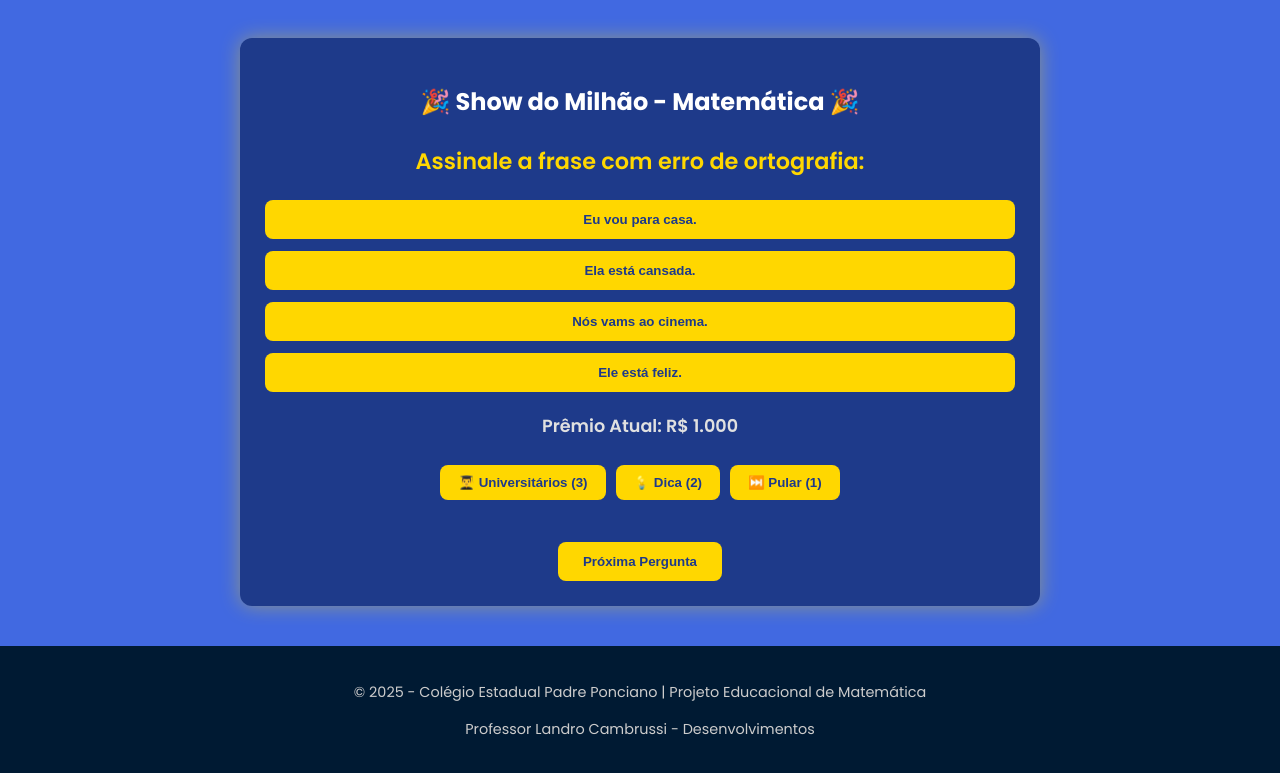
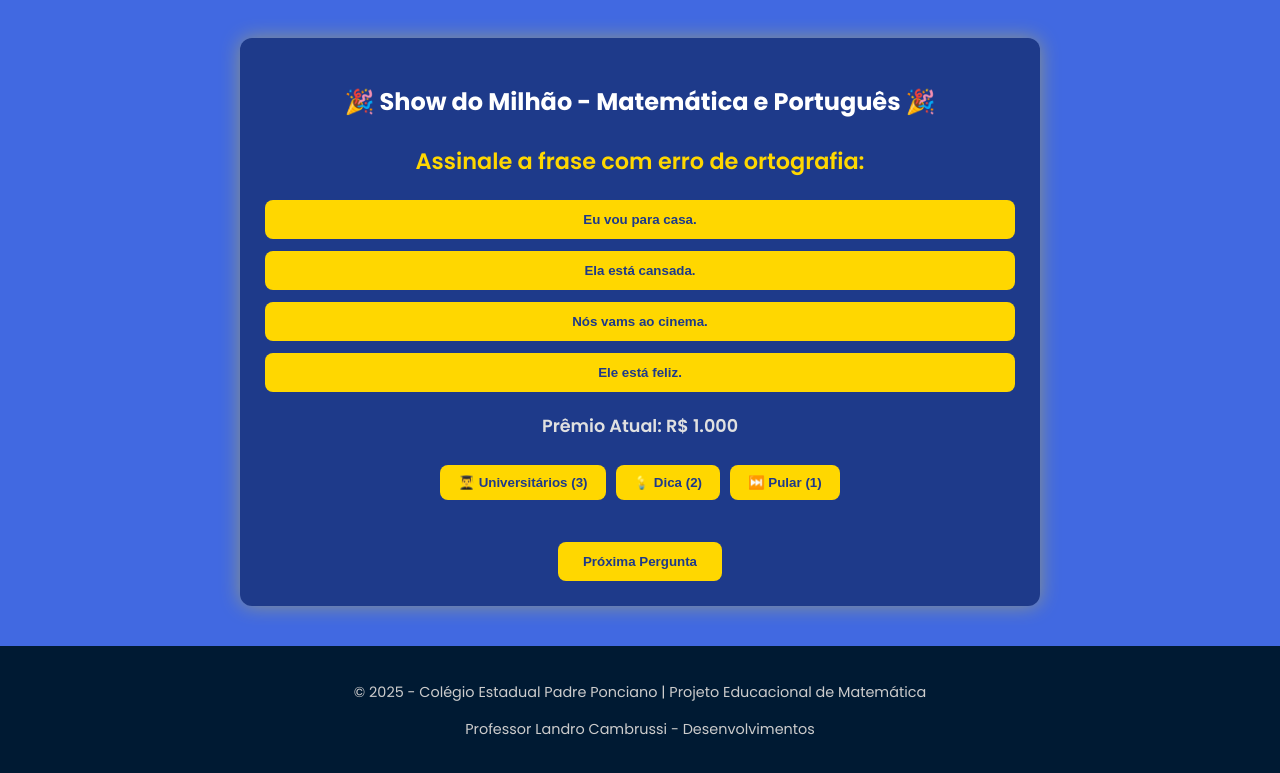
Before and after one commit to lcambrussi1982/showdomilhao, a plain HTML site: page index.html in a window 1280 px wide. Shown: the part 107-880 px from the top of the page. Drawn offline with Linux system fonts and the light colour scheme.

Commit message:
alteração

```diff
--- a/index.html
+++ b/index.html
@@ -16,7 +16,7 @@
 
     <!-- CONTEÚDO DO JOGO -->
     <div class="game-container">
-        <h2>🎉 Show do Milhão - Matemática 🎉</h2>
+        <h2>🎉 Show do Milhão - Matemática e Português 🎉</h2>
         <div id="question-box">
             <p id="question">A pergunta vai aparecer aqui...</p>
             <div id="answers">
```
